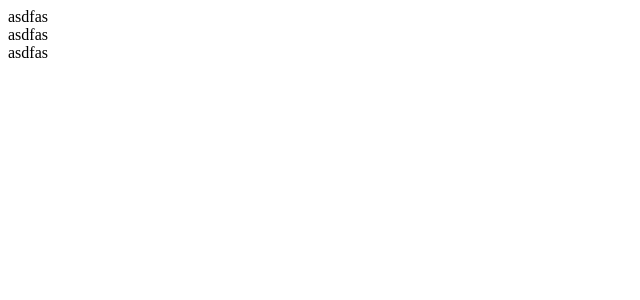
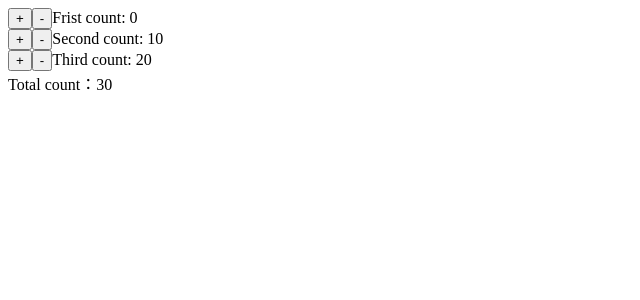
Before and after one commit to samuelhh/my-react-project, a React (Create React App) app: page / in a window 1280 px wide. Shown: the top 300 px of the page, without its empty margins (0-640 px from the left). Built offline with nearby package versions, Linux system fonts and the light colour scheme.

Commit message:
新增redux-basic views

```diff
--- a/package.json
+++ b/package.json
@@ -7,7 +7,9 @@
     "node-sass": "^4.9.2",
     "react": "^16.4.1",
     "react-dom": "^16.4.1",
+    "react-redux": "^5.0.7",
     "react-scripts": "1.1.4",
+    "redux": "^4.0.0",
     "remarkable": "^1.7.1",
     "sass-loader": "^7.0.3"
   },
--- a/src/index.js
+++ b/src/index.js
@@ -5,10 +5,10 @@ import ReactDOM from 'react-dom';
 // import TodoList from './lesson/todolist/TodoList';
 import ControlPanel from './lesson/redux-basic/views/ControlPanel';
 // import Hanhui from './hanhui';
-import registerServiceWorker from './registerServiceWorker';
+// import registerServiceWorker from './registerServiceWorker';
 
 ReactDOM.render(
     <ControlPanel />,
     document.getElementById('root')
 );
-registerServiceWorker();
+// registerServiceWorker();
--- a/src/lesson/redux-basic/Store.js
+++ b/src/lesson/redux-basic/Store.js
@@ -9,4 +9,5 @@ const initValues = {
 }
 
 const store = createStore(reducer, initValues);
+
 export default store;
--- a/src/lesson/redux-basic/views/ControlPanel.js
+++ b/src/lesson/redux-basic/views/ControlPanel.js
@@ -1,5 +1,6 @@
 import React from 'react';
 import Counter from './Counter';
+import Summary from './Summary';
 
 export default class ControlPanel extends React.Component {
     render() {
@@ -7,7 +8,8 @@ export default class ControlPanel extends React.Component {
             <React.Fragment>
                 <Counter caption="Frist" />
                 <Counter caption="Second" />
-                <Counter caption="Thrid" />
+                <Counter caption="Third" />
+                <Summary />
             </React.Fragment>
         );
     }
--- a/src/lesson/redux-basic/views/Counter.js
+++ b/src/lesson/redux-basic/views/Counter.js
@@ -1,9 +1,61 @@
 import React from 'react';
+import store from '../Store';
+import * as Actions from '../Actions';
+
 
 export default class Counter extends React.Component {
+    constructor(props) {
+        super(props);
+
+        //bind this
+        this.onIncrement = this.onIncrement.bind(this);
+        this.onDecrement = this.onDecrement.bind(this);
+        this.onChange = this.onChange.bind(this);
+        this.getOwnState = this.getOwnState.bind(this);
+
+        this.state = this.getOwnState();
+    }
+
+    //获得状态
+    getOwnState() {
+        return {
+            value: store.getState()[this.props.caption]
+        }
+    }
+
+    onIncrement() {
+        store.dispatch(Actions.increment(this.props.caption));
+    }
+
+    onDecrement() {
+        store.dispatch(Actions.decrement(this.props.caption));
+    }
+
+    onChange() {
+        this.setState(this.getOwnState());
+    }
+
+    //render函数
     render() {
+        const value = this.state.value;
+        const { caption } = this.props;
         return (
-            <div>asdfas</div>
+            <div>
+                <button onClick={this.onIncrement}>+</button>
+                <button onClick={this.onDecrement}>-</button>
+                <span>{caption} count: {value}</span>
+            </div>
         );
     }
+
+    //生命周期函数
+    shouldComponentUpdate(nextProps, nextState) {
+        return (nextProps.caption !== this.props.caption) || (nextState.value !== this.state.value);
+    }
+    componentDidMount() {
+        store.subscribe(this.onChange);
+    }
+    componentWillUnmount() {
+        store.unsubscribe(this.onChange);
+    }
 }
--- /dev/null
+++ b/src/lesson/redux-basic/views/Summary.js
@@ -0,0 +1,44 @@
+import React from 'react';
+import store from '../Store';
+
+
+export default class Summary extends React.Component {
+
+    constructor(props) {
+        super(props);
+        this.onChange = this.onChange.bind(this);
+        this.state = this.getOwnState();
+    }
+
+    onChange() {
+        this.setState(this.getOwnState());
+    }
+
+    getOwnState() {
+        const state = store.getState();
+        let sum = 0;
+        for (const key in state) {
+            if (state.hasOwnProperty(key)) {
+                sum += state[key];
+            }
+        }
+        return { sum: sum };
+    }
+    //render
+    render() {
+        const sum = this.state.sum;
+        return (
+            <div>Total count：{sum}</div>
+        );
+    }
+    //生命周期函数
+    shouldComponentUpdate(nextProps, nextState) {
+        return nextState.sum !== this.state.sum;
+    }
+    componentDidMount() {
+        store.subscribe(this.onChange);
+    }
+    componentWillUnmount() {
+        store.unsubscribe(this.onChange);
+    }
+}
```
Also changed, not shown: 1 other file (tests, documents, lock files or other folders).
